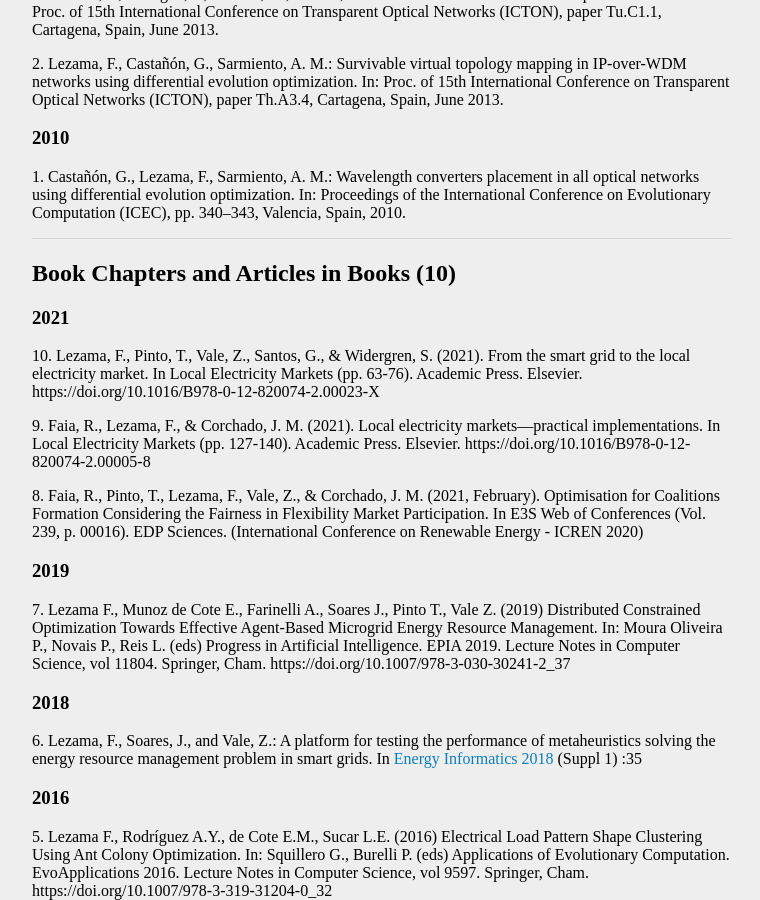
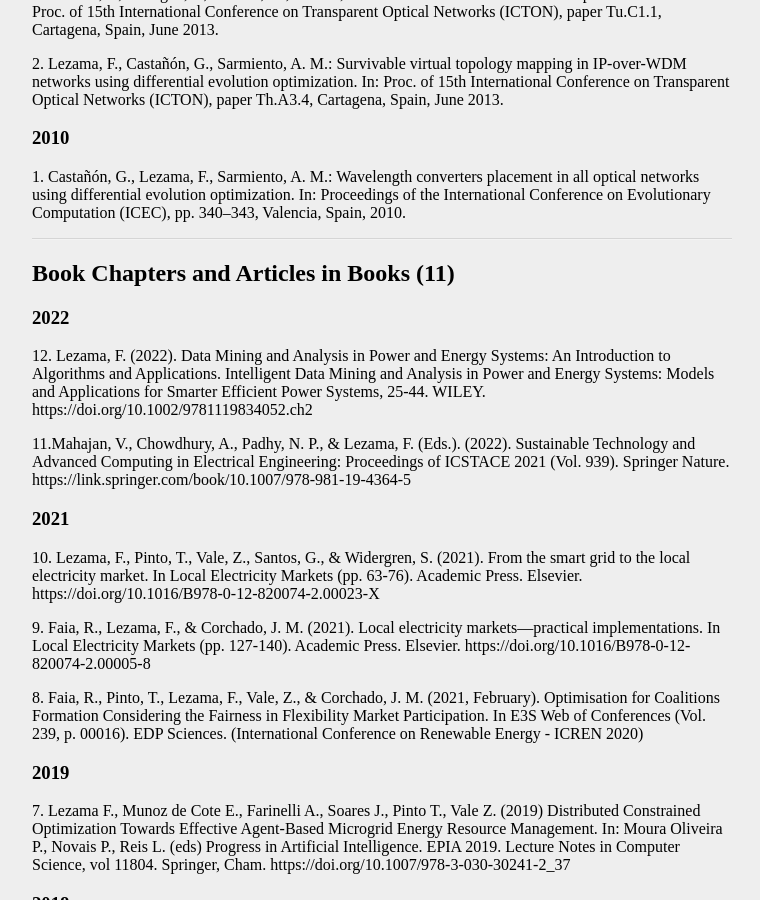
Before and after one commit to fernandolezama/fernandolezama.github.io, a Jekyll site: the page built from publication.md, in a window 1280 px wide and 900 px high, scrolled down 6495 px. Shown: the whole window, without its empty margins (258-1018 px from the left). Built offline with Jekyll 4.4.1, drawn with Linux system fonts in a browser that asks for light colours.

Commit message:
Update publication.md

```diff
--- a/publication.md
+++ b/publication.md
@@ -212,7 +212,13 @@ Elsevier (2021). IF: 3.588.[<span style="color:#1dc31d;">(Github-Repository)</sp
 
 ---
 
-## Book Chapters and Articles in Books (10)
+## Book Chapters and Articles in Books (11)
+
+### 2022
+
+12\. Lezama, F. (2022). Data Mining and Analysis in Power and Energy Systems: An Introduction to Algorithms and Applications. Intelligent Data Mining and Analysis in Power and Energy Systems: Models and Applications for Smarter Efficient Power Systems, 25-44. WILEY. https://doi.org/10.1002/9781119834052.ch2
+
+11\.Mahajan, V., Chowdhury, A., Padhy, N. P., & Lezama, F. (Eds.). (2022). Sustainable Technology and Advanced Computing in Electrical Engineering: Proceedings of ICSTACE 2021 (Vol. 939). Springer Nature. https://link.springer.com/book/10.1007/978-981-19-4364-5
 
 ### 2021
 
```
